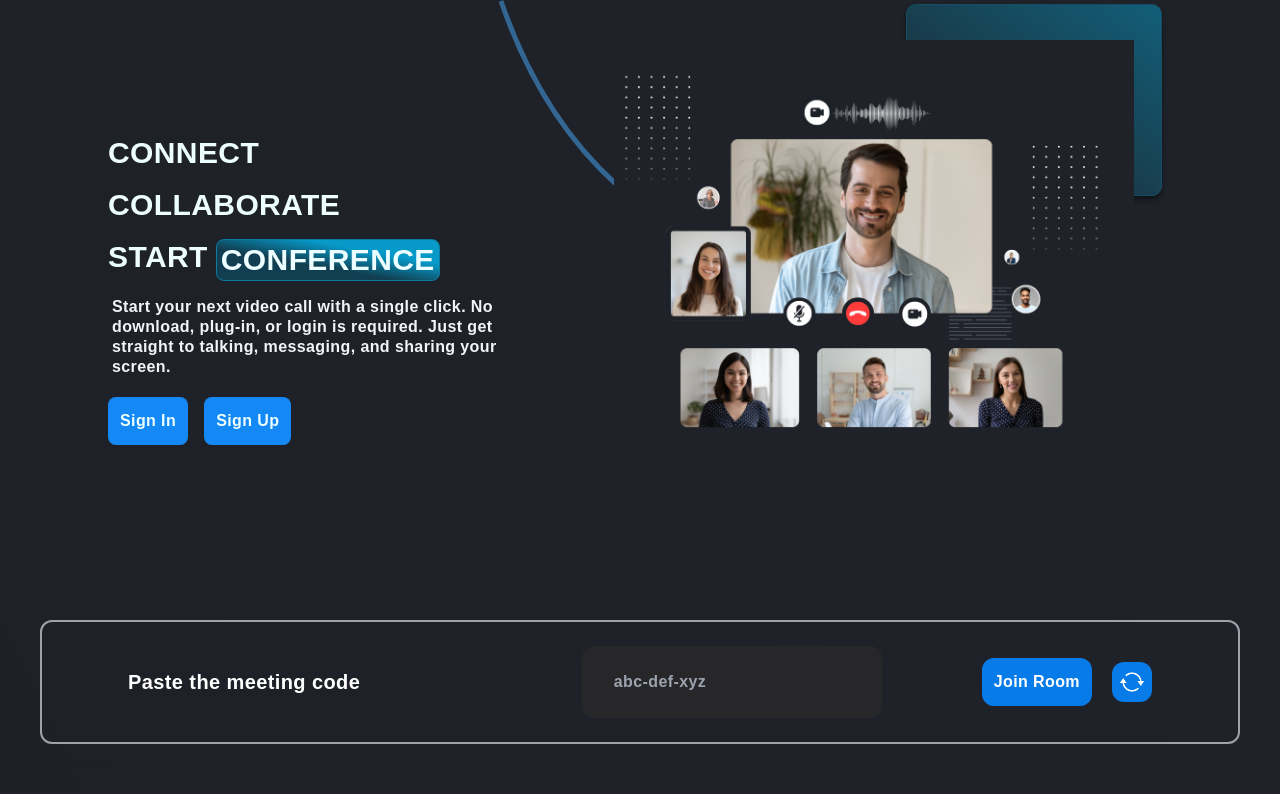
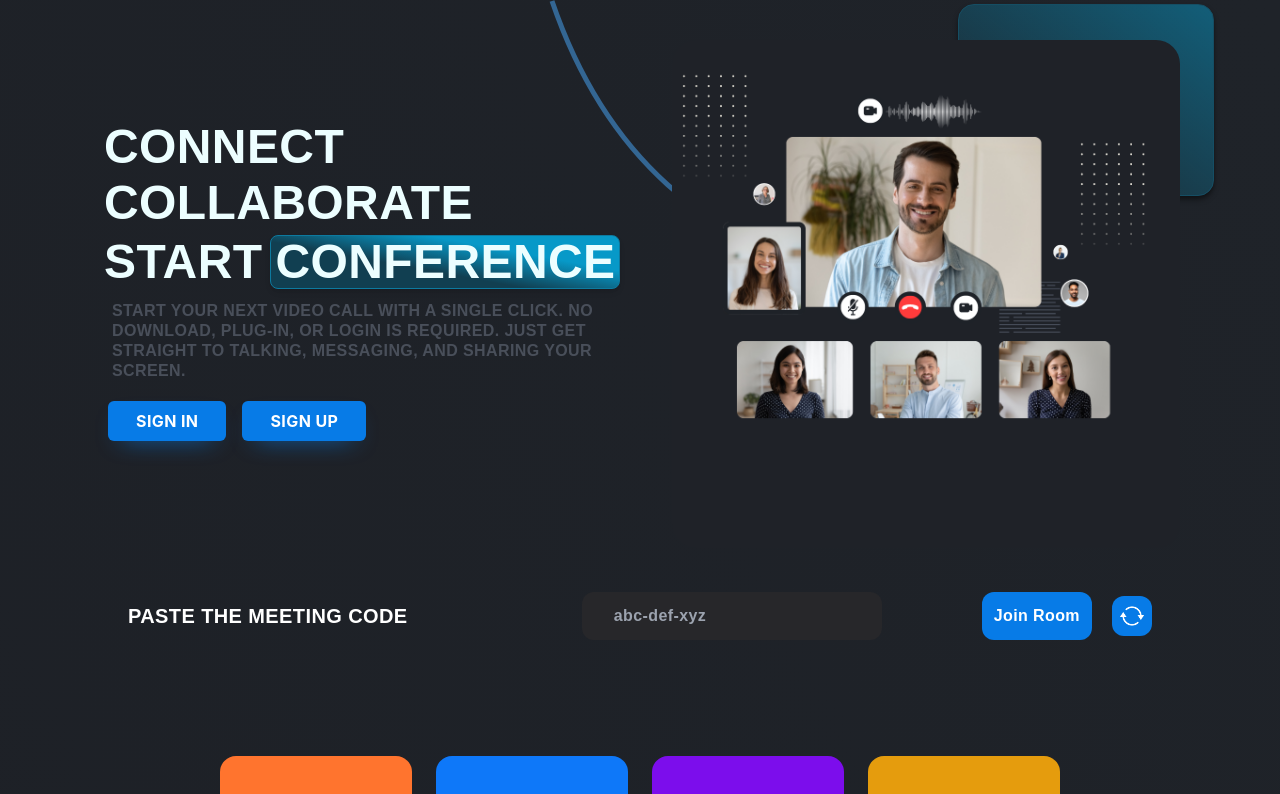
Before and after one commit to Curious-Ecosystem/Curious-Connect, a React (Vite) app in the folder frontend/: page / in a window 1280 px wide. Shown: the top 794 px of the page. Built offline with nearby package versions, Linux system fonts and the light colour scheme.

Commit message:
enhanced UI for Desktop

```diff
--- a/frontend/src/Components/Pages/Landing-Page/HeroSection.jsx
+++ b/frontend/src/Components/Pages/Landing-Page/HeroSection.jsx
@@ -10,22 +10,22 @@ const HeroSection = () => {
 		<div>
 			<div className="justify-center tracking-wide items-center text-cyan-50 font-bold flex flex-col md:flex-row lg:pl-20 lg:pr-20 gap-2">
 				<div className="lg:w-[70%] w-full flex flex-col p-5 justify-center ">
-					<h1 className="text-2xl md:text-3xl font-bold leading-none p-2">
+					<h1 className="text-2xl md:text-5xl font-bold leading-none p-1">
 						CONNECT
 					</h1>
-					<h1 className="text-2xl md:text-3xl font-bold leading-none p-2">
+					<h1 className="text-2xl md:text-5xl font-bold leading-none p-1">
 						COLLABORATE
 					</h1>
-					<h1 className="text-2xl md:text-3xl font-bold leading-tight p-2 mb-2 flex gap-2 flex-nowrap text-start">
-						START{" "}
-						<span className="bg-gradient2 border-[1px] border-[#0D7A9F] rounded-lg pt-0.5 pb-0.5 pr-1 pl-1 mb-">
+					<h1 className="text-2xl md:text-5xl font-bold leading-tight p-1 mb-2 flex gap-2 flex-nowrap text-start">
+						<span className="flex items-center justify-center">START</span>
+						<span className="bg-gradient2 border-[1px] border-[#0D7A9F] shadow-md rounded-lg pt-0.5 pb-0.5 pr-1 pl-1 mb-">
 							CONFERENCE
 						</span>
 					</h1>
 
 					{/* paragraph */}
 					<div>
-						<p className="text-16 text-slate-100 md:text-md text-start Normal leading-5 px-3 font-poppins">
+						<p className="text-16 text-[#494F5A] md:text-md text-start uppercase Normal leading-5 px-3 font-poppins">
 							Start your next video call with a single click. No download,
 							plug-in, or login is required. Just get straight to talking,
 							messaging, and sharing your screen.
@@ -35,14 +35,13 @@ const HeroSection = () => {
 					{/* buttons */}
 					<div className="flex gap-4 mt-5 m-2 md:gap-4 md:m-2 md:mt-5 justify-start">
 						<button
-							className="text-md md:text-md p-3 rounded-lg"
-							style={{ backgroundColor: "#1489F6" }}>
-							Sign In
+							className="button-34 font-jetbrains rounded-md hover:bg-blue-700 hover:text-white transition duration-200">
+							SIGN IN
 						</button>
+
 						<button
-							className="text-md md:text-md p-3 rounded-lg"
-							style={{ backgroundColor: "#1489F6" }}>
-							Sign Up
+							className="button-34 font-jetbrains rounded-md hover:bg-blue-700 hover:text-white transition duration-200">
+							SIGN UP
 						</button>
 					</div>
 				</div>
@@ -63,9 +62,9 @@ const HeroSection = () => {
 							stroke-width="5"
 						/>
 					</svg>
-					<img src={img} alt="home" className="w-[520px] mt-5 z-10" />
+					<img src={img} alt="home" className="w-[520px] mt-5 z-10 rounded-3xl" />
 					<div
-						className="lg:w-[20vw] shadow-md shadow-black lg:top-1 w-[20vw] lg:h-[15vw] z-0 h-[100px] absolute shadow-[rgba(0, 0, 0, 0.25)] shadow-[0px 4px 4px] rounded-[10px] border-[1px] lg:block hidden border-[#0D7A9F] border-[solid] ml-[25vw] opacity-50"
+						className="lg:w-[20vw] shadow-md shadow-black lg:top-1 w-[20vw] lg:h-[15vw] z-0 h-[100px] absolute shadow-[rgba(0, 0, 0, 0.25)] shadow-[0px 4px 4px] rounded-2xl border-[1px] lg:block hidden border-[#0D7A9F] border-[solid] ml-[25vw] opacity-50"
 						style={{
 							background: "rgb(7,153,200)",
 							background:
--- a/frontend/src/Components/Pages/Landing-Page/JoinWithCode.jsx
+++ b/frontend/src/Components/Pages/Landing-Page/JoinWithCode.jsx
@@ -2,13 +2,13 @@ import React from "react";
 import img2 from "../../../assets/Landing-Page-Assets/refresh.png";
 const JoinWithCode = () => {
 	return (
-		<div className="flex tracking-wide justify-center mb-20 items-center px-16 py-6 lg:m-10 m-3 font-bold text-white normal rounded-xl bg-transparent border-2 border-zinc-400 max-md:px-5">
-			<div className="flex gap-5 w-full max-w-screen-lg max-md:flex-wrap max-md:max-w-[500px]">
-				<div className="flex-auto my-auto text-xl whitespace-nowrap">
+		<div className="flex tracking-wide justify-center mt-0 mb-20 items-center px-16 py-6  m-3 font-bold text-white normal rounded-xl bg-transparent bg-[#15181D] max-md:px-5 lg:mx-16 ">
+			<div className="flex sm:justify-center sm:items-center gap-5 w-full max-w-screen-lg max-md:flex-wrap max-md:max-w-[500px]">
+				<div className="flex-auto my-auto text-xl whitespace-nowrap uppercase sm:mx-auto sm:my-auto">
 					Paste the meeting code
 				</div>
 				<input
-					className="justify-center lg:mr-20 md:w-fit lg:w-[300px] px-8 py-6 text-md whitespace-nowrap rounded-xl bg-zinc-800 max-md:px-5 "
+					className="justify-center lg:mr-20 md:w-fit lg:w-[300px] h-1 px-8 py-6 text-md whitespace-nowrap rounded-xl bg-zinc-800 max-md:px-5 focus:outline-none focus:ring-0"
 					placeholder="abc-def-xyz"></input>
 				<div className="justify-center self-center p-3 text-md bg-[#077BE7] rounded-xl cursor-pointer hover:bg-transparent hover:border-[1px] hover:border-[#077BE7]">
 					Join Room
--- a/frontend/src/index.css
+++ b/frontend/src/index.css
@@ -5,3 +5,25 @@
 *{
     font-family: latin-modern, sans-serif;
 }
+
+/* CSS */
+.button-34 {
+  background: #077BE7;
+  box-shadow: #077BE7 0 10px 24px -14px;
+  box-sizing: border-box;
+  color: #FFFFFF;
+  cursor: pointer;
+  font-family: Inter,Helvetica,"Apple Color Emoji","Segoe UI Emoji",NotoColorEmoji,"Noto Color Emoji","Segoe UI Symbol","Android Emoji",EmojiSymbols,-apple-system,system-ui,"Segoe UI",Roboto,"Helvetica Neue","Noto Sans",sans-serif;
+  font-size: 1rem;
+  font-weight: 700;
+  line-height: 1.5rem;
+  opacity: 1;
+  outline: 0 solid transparent;
+  padding: 0.5rem 1.75rem;
+  user-select: none;
+  -webkit-user-select: none;
+  touch-action: manipulation;
+  width: fit-content;
+  word-break: break-word;
+  border: 0;
+}
--- a/frontend/tailwind.config.js
+++ b/frontend/tailwind.config.js
@@ -34,6 +34,10 @@ export default {
       },
      colors:{
       borderclr: "#408ACD",
+     },
+     fontFamily: {
+      'inter': ['Inter', 'sans-serif'],
+      'jetbrains': ['JetBrains Mono', 'monospace'],
      }
 
 
```
